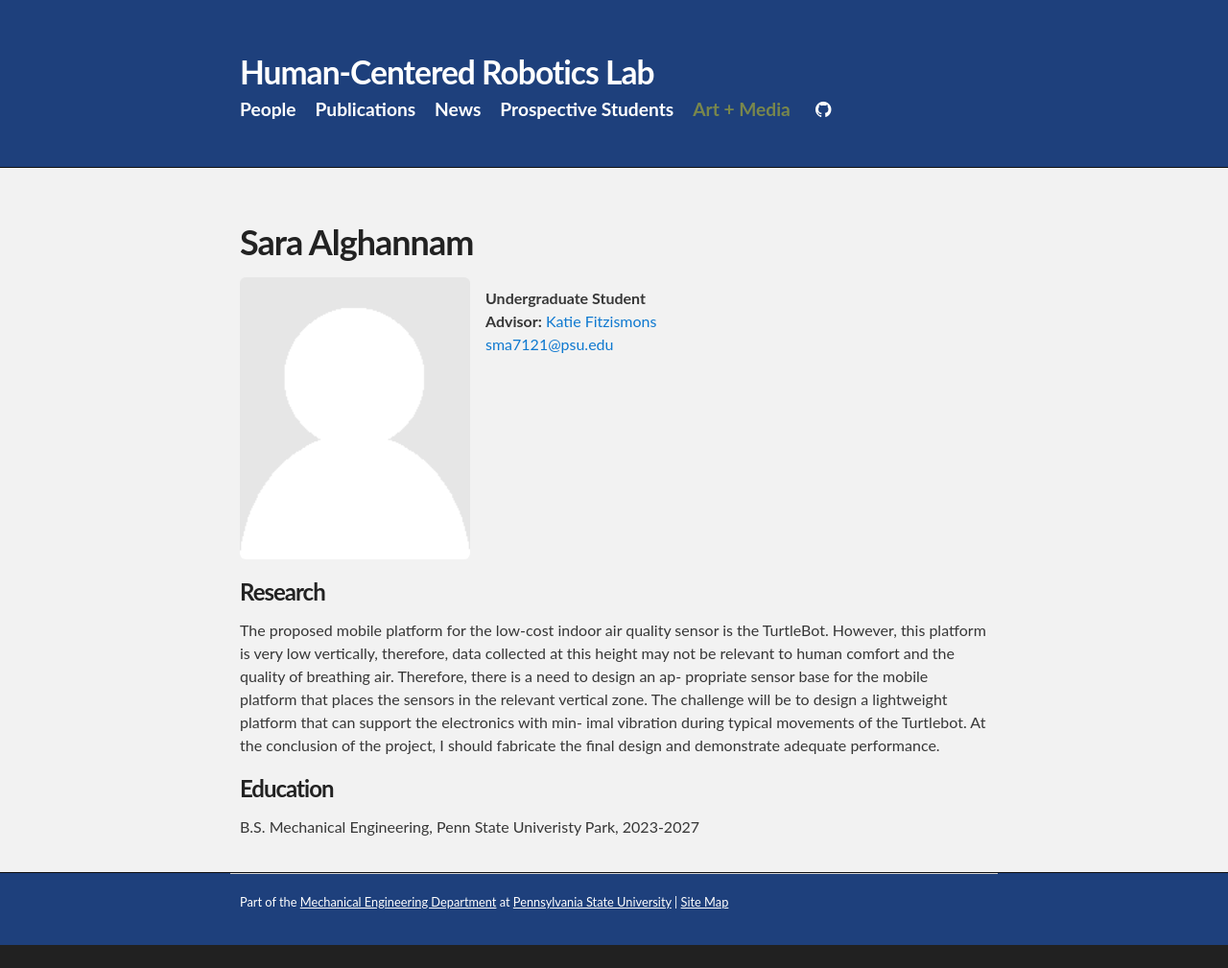
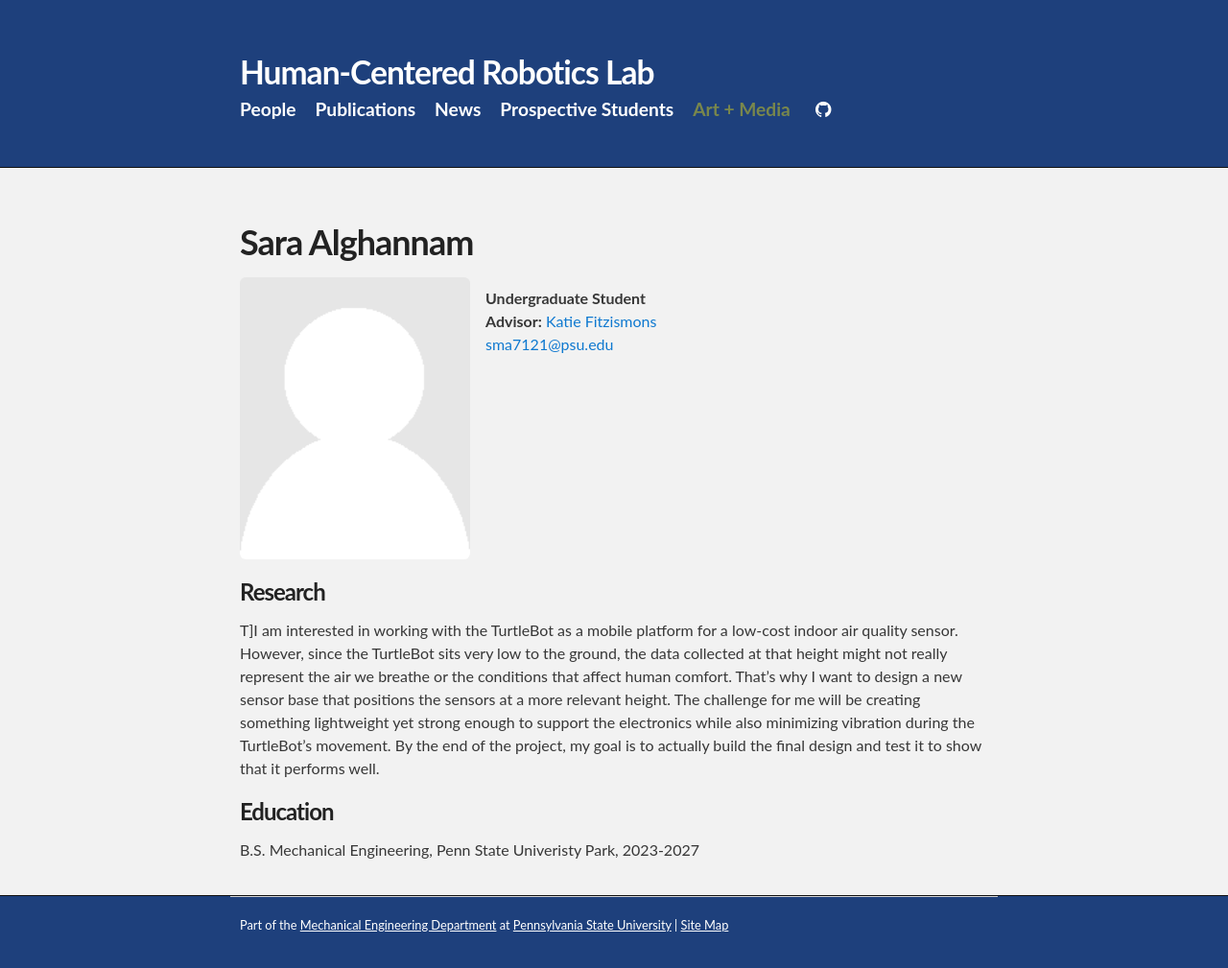
Before and after one commit to psu-hcr/psu-hcr.github.io, a Jekyll site: the page built from people/saraalghannam.html, in a window 1280 px wide. Shown: the whole page at 96% size. Built offline with Jekyll 4.4.1, drawn with Linux system fonts in a browser that asks for light colours; before the commit the page ends 985 px from its top, so only the background shows below that.

Commit message:
Update saraalghannam.html

```diff
--- a/people/saraalghannam.html
+++ b/people/saraalghannam.html
@@ -20,12 +20,7 @@ title: Sara Alghannam
 
 
   <h3>Research</h3>
-  <p>The proposed mobile platform for the low-cost indoor air quality sensor is the TurtleBot. However,
-this platform is very low vertically, therefore, data collected at this height may not be relevant
-to human comfort and the quality of breathing air. Therefore, there is a need to design an ap-
-propriate sensor base for the mobile platform that places the sensors in the relevant vertical zone.
-The challenge will be to design a lightweight platform that can support the electronics with min-
-imal vibration during typical movements of the Turtlebot. At the conclusion of the project, I should fabricate the final design and demonstrate adequate performance.</p>
+  <p>T]I am interested in working with the TurtleBot as a mobile platform for a low-cost indoor air quality sensor. However, since the TurtleBot sits very low to the ground, the data collected at that height might not really represent the air we breathe or the conditions that affect human comfort. That’s why I want to design a new sensor base that positions the sensors at a more relevant height. The challenge for me will be creating something lightweight yet strong enough to support the electronics while also minimizing vibration during the TurtleBot’s movement. By the end of the project, my goal is to actually build the final design and test it to show that it performs well.</p>
 
   <h3>Education</h3>
   <p>B.S. Mechanical Engineering, Penn State Univeristy Park, 2023-2027</p>
```
